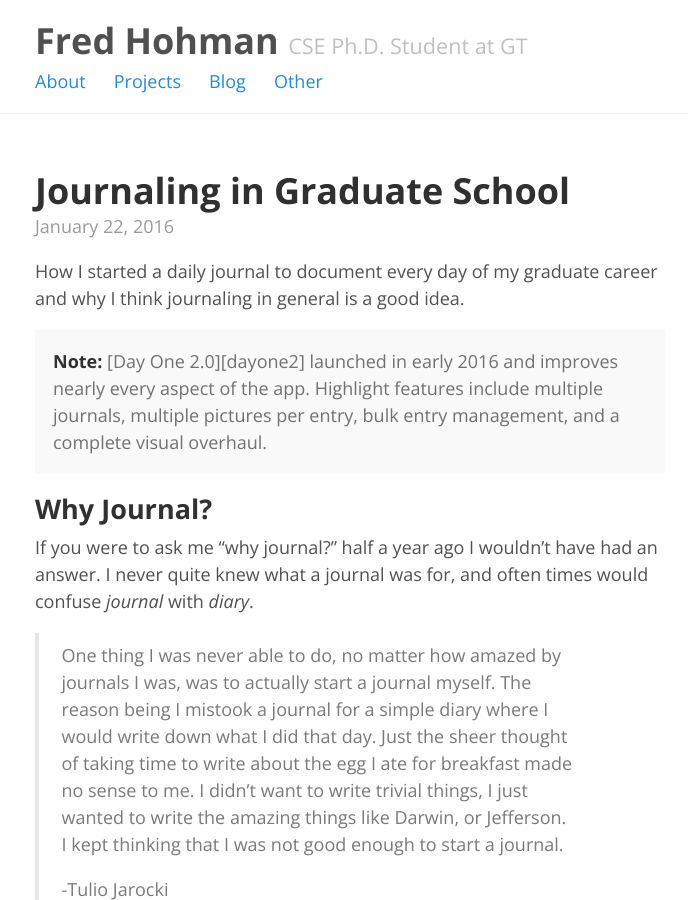
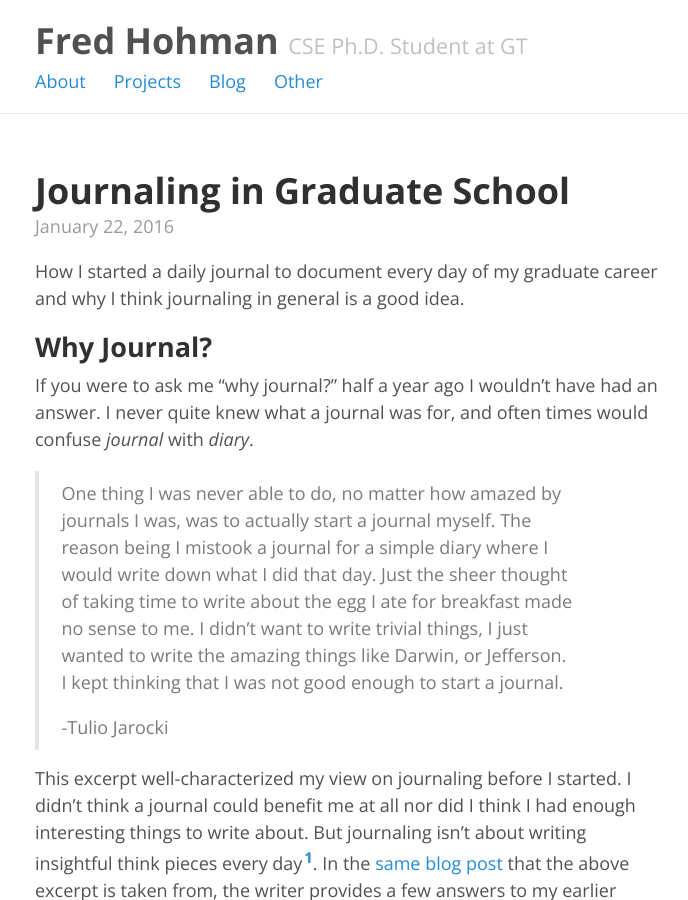
Before and after one commit to fredhohman/fredhohman.github.io, a Jekyll site: the page built from _posts/blog/2016-01-22-journaling-in-graduate-school.md, in a window 1280 px wide and 900 px high. Shown: the whole window, without its empty margins (290-978 px from the left). Built offline with Jekyll 4.4.1, drawn with Linux system fonts in a browser that asks for light colours; comment, search, counter and statistics services are not loaded; some of the changed text lies outside the part shown.

Commit message:
update day one blog post

```diff
--- a/_posts/blog/2016-01-22-journaling-in-graduate-school.md
+++ b/_posts/blog/2016-01-22-journaling-in-graduate-school.md
@@ -9,10 +9,6 @@
 How I started a daily journal to document every day of my graduate career and why I think journaling in general is a good idea.
 
 <!--more-->
-
-<div class="message">
-<strong>Note:</strong> [Day One 2.0][dayone2] launched in early 2016 and improves nearly every aspect of the app. Highlight features include multiple journals, multiple pictures per entry, bulk entry management, and a complete visual overhaul.
-</div>
 
 ## Why Journal?
 
@@ -43,6 +39,10 @@
 </figure>
 
 Each entry can include a picture, a log of one's activity for the day, and tags for easy filtering. I have mine synced with Dropbox to backup my entries and have the ability to write from either my phone or computer. There's a bunch of other useful features too, but instead of listing them here I'll let you read them on [Day One's website][dayone].
+
+<div class="message">
+<strong>Note:</strong> <a href="http://dayoneapp.com/2016/01/introducing-day-one-2/" alt="Day One 2.0.">Day One 2.0</a> launched in early 2016 and improves nearly every aspect of the app. Highlight features include multiple journals, multiple pictures per entry, bulk entry management, and a complete visual overhaul.
+</div>
 
 ## Journaling in Graduate School
 
@@ -129,4 +129,3 @@
 [dayone]: http://dayoneapp.com "Day One App."
 [uses]: http://dayoneapp.com/category/uses/ "Day One Uses."
 [why-journal]: http://dayoneapp.com/journal-series/why-to-journal-and-why-day-one/] "Why Journal?"
-[dayone2]: http://dayoneapp.com/2016/01/introducing-day-one-2/ "Day One 2.0."
```
